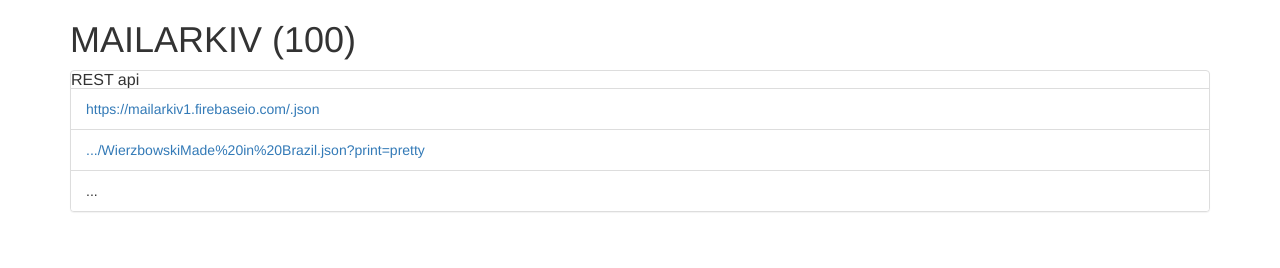
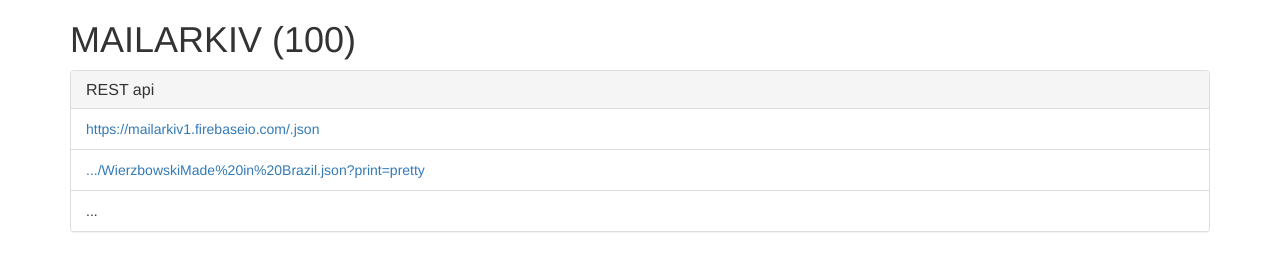
Before and after one commit to homburg/mailarkiv1, a plain HTML site: page index.html in a window 1280 px wide. Drawn offline with nearby package versions, Linux system fonts and the light colour scheme; some packages are replaced by stand-ins of ours; no server answers.

Commit message:
Fix panel heading class

```diff
--- a/index.html
+++ b/index.html
@@ -66,7 +66,7 @@
 		<h1>MAILARKIV (100)</h1>
 
 		<div class="panel panel-default">
-			<div class="pael-heading"><h3 class="panel-title">REST api</h3></div>
+			<div class="panel-heading"><h3 class="panel-title">REST api</h3></div>
 			<ul class="list-group">
 				<li class="list-group-item"><a href="https://mailarkiv1.firebaseio.com/.json?print=pretty">https://mailarkiv1.firebaseio.com/.json</a></li>
 				<li class="list-group-item"><a href="https://mailarkiv1.firebaseio.com/WierzbowskiMade%20in%20Brazil.json?print=pretty">.../WierzbowskiMade%20in%20Brazil.json?print=pretty</a></li>
```
